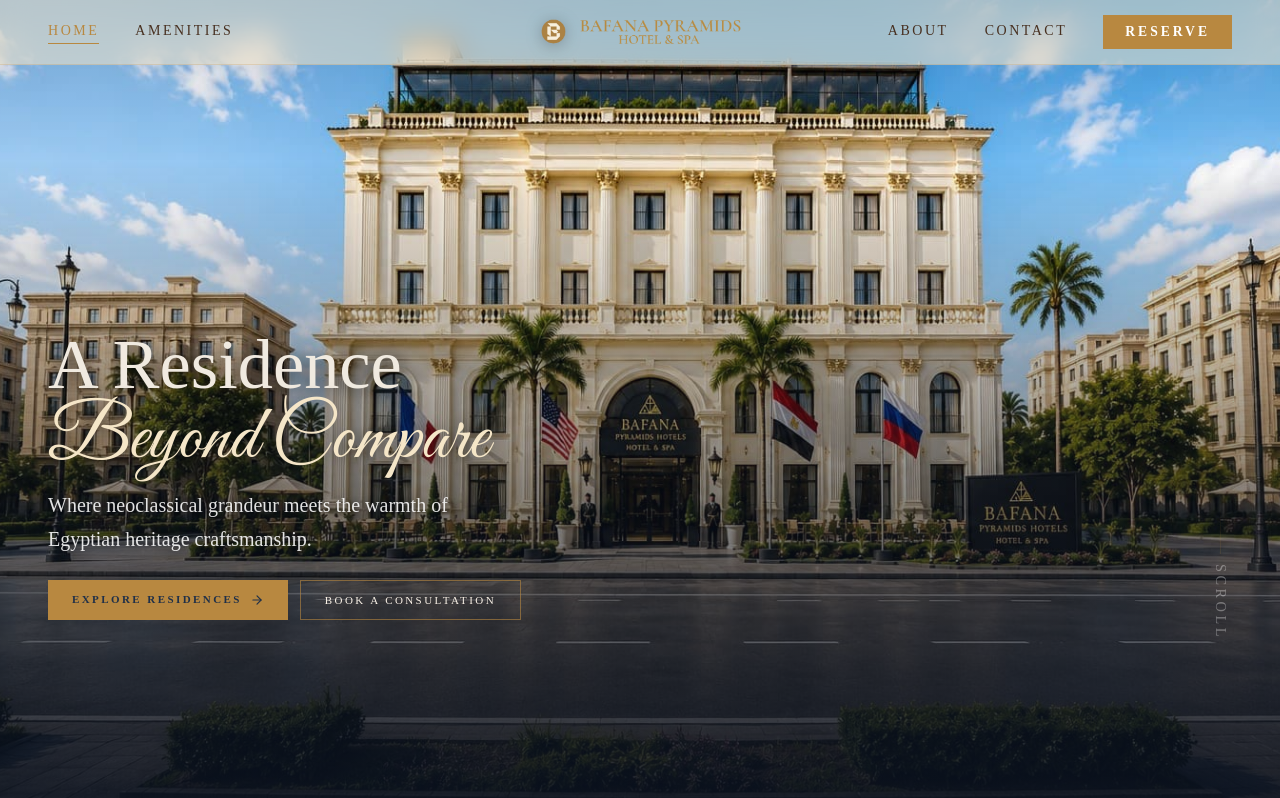
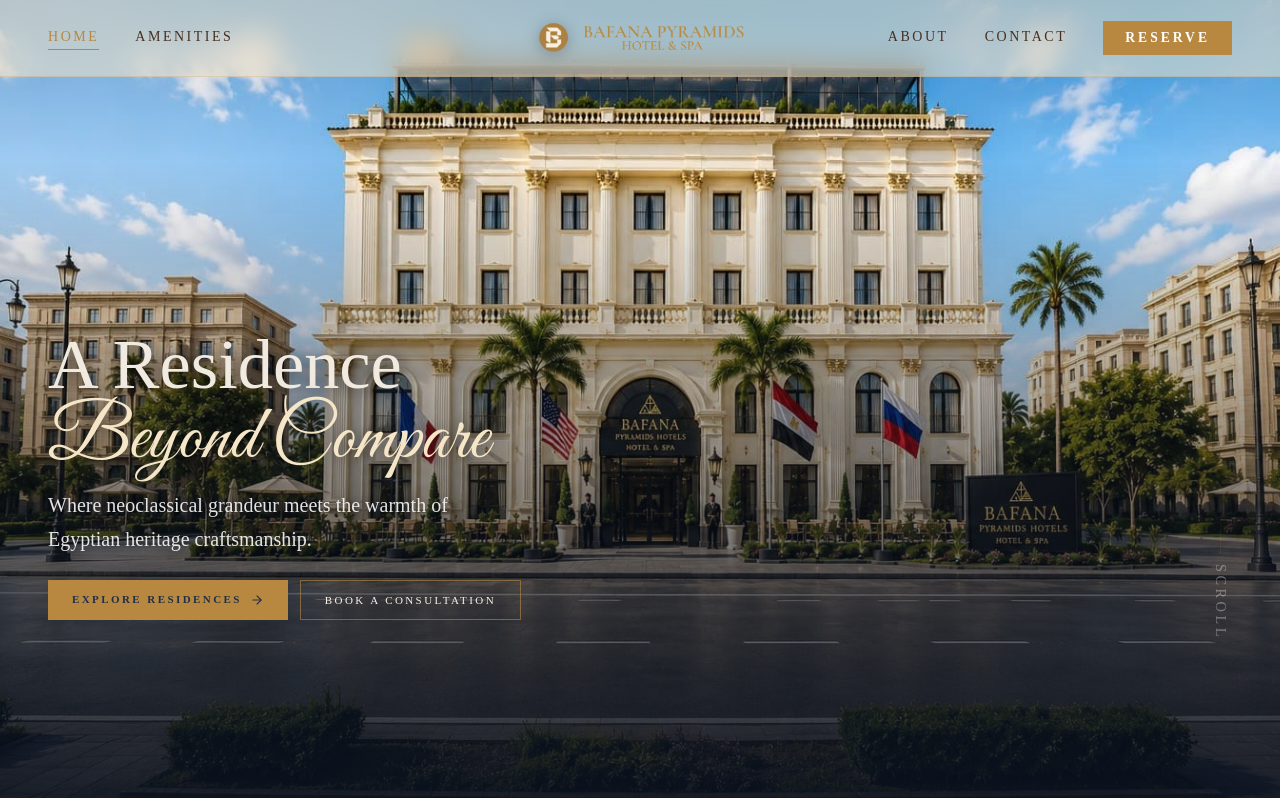
Before and after one commit to waitnot/Bafana, a React (Vite) app: page / in a window 1280 px wide. Shown: the top 798 px of the page. Built offline with nearby package versions, Linux system fonts and the light colour scheme.

Commit message:
Increase navbar to 76px, logo to 62px

```diff
--- a/src/components/Navbar.module.css
+++ b/src/components/Navbar.module.css
@@ -24,7 +24,7 @@
   max-width: 1320px;
   margin: 0 auto;
   padding: 0 48px;
-  height: 64px;
+  height: 76px;
   display: flex;
   align-items: center;
   justify-content: space-between;
@@ -44,7 +44,7 @@
 .logo:hover { opacity: .88; }
 
 .logoImg {
-  height: 52px;
+  height: 62px;
   width: auto;
   object-fit: contain;
   display: block;
```
